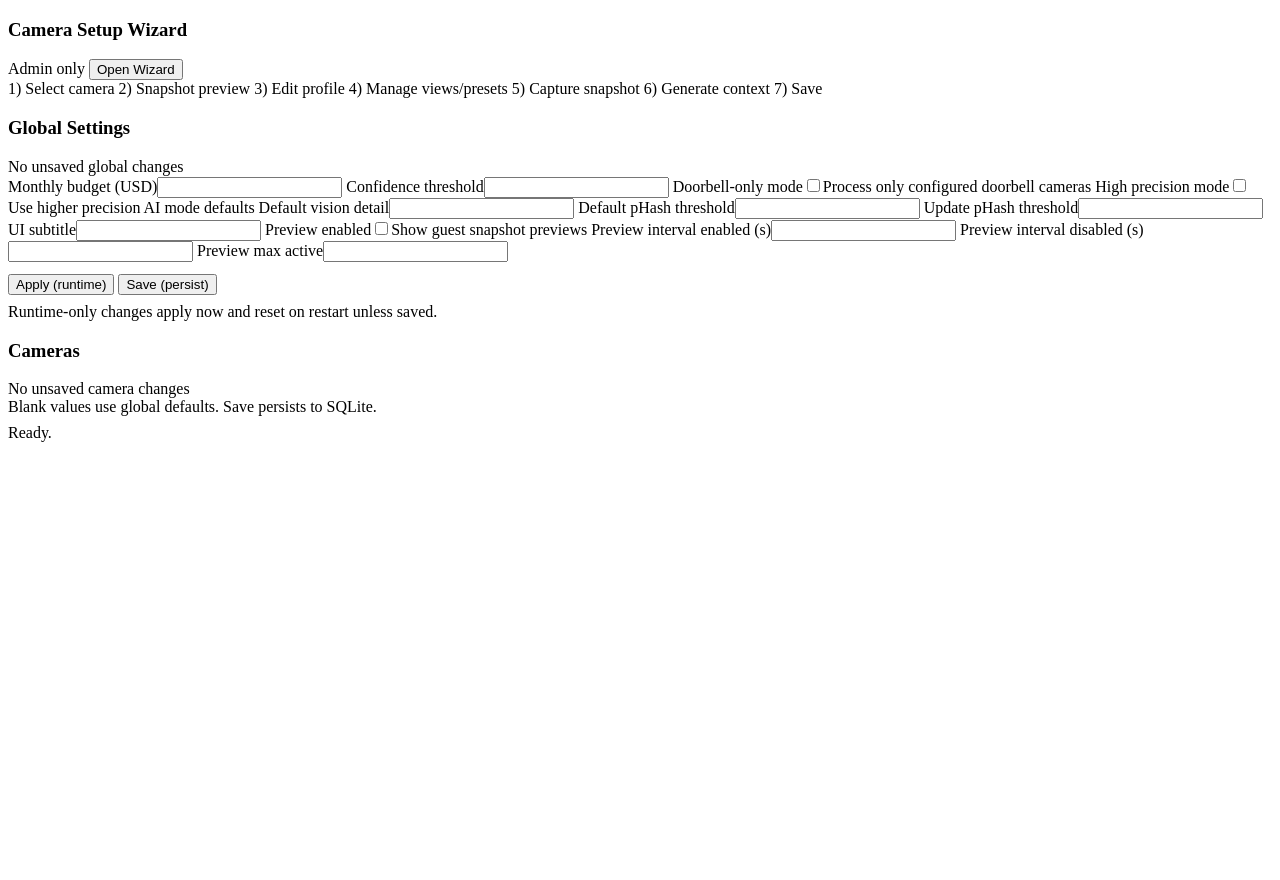
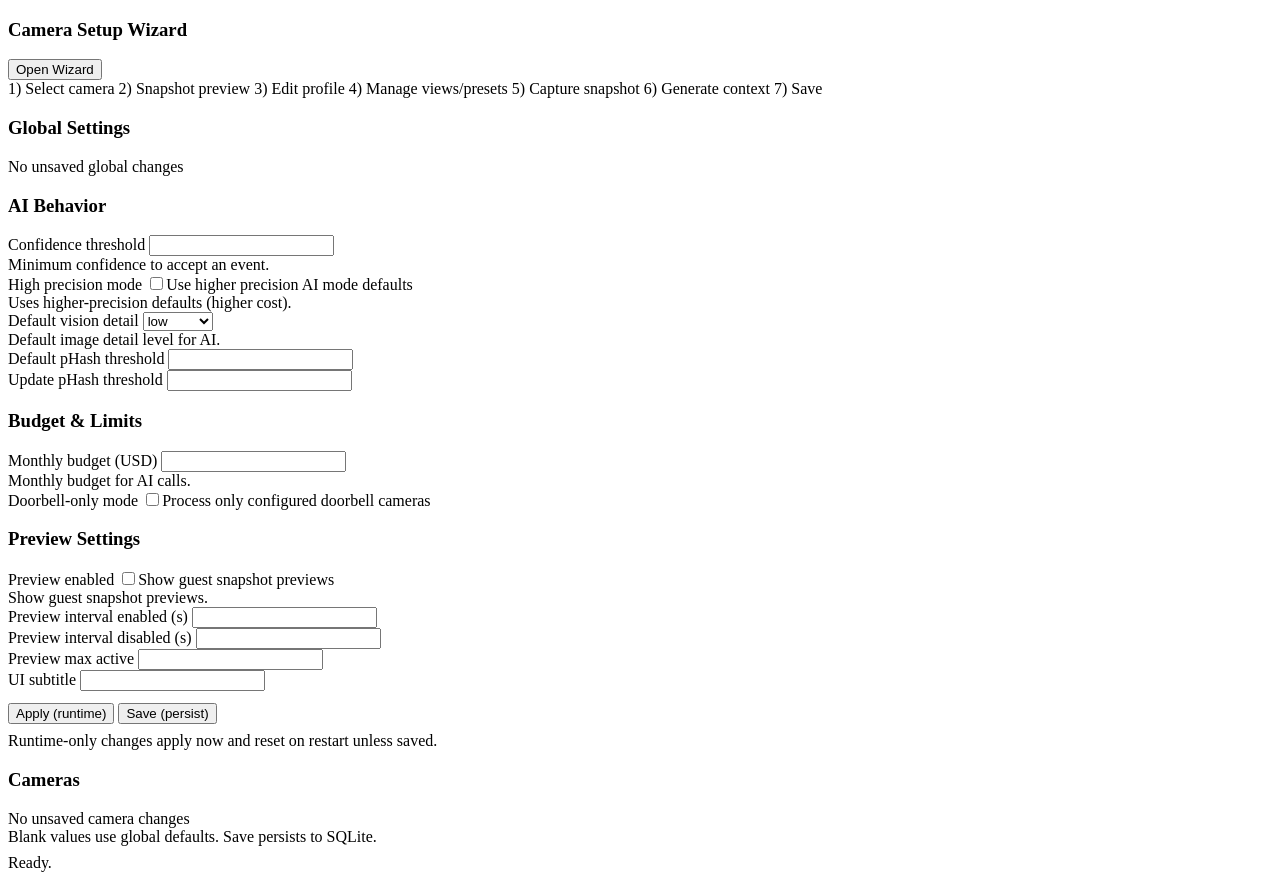
Before and after one commit to danhajduk/Synthia-Vision, a Python web app: template src/ui/templates/setup.html in a window 1280 px wide. Shown: the part 62-942 px from the top of the page. Before the commit the page ends 504 px from the top, so only its background shows below. Run offline with Jinja, Linux system fonts and the light colour scheme; the template is opened without the code that fills it, so the values that code supplies are empty.

Commit message:
ui(setup): compact global sections and remove setup noise

```diff
--- a/src/ui/templates/setup.html
+++ b/src/ui/templates/setup.html
@@ -20,10 +20,7 @@
         <div class="card">
           <div class="row">
             <h3>Camera Setup Wizard</h3>
-            <div class="row">
-              <span class="pill">Admin only</span>
-              <button class="btn primary" id="wizard-open-modal" type="button">Open Wizard</button>
-            </div>
+            <button class="btn primary" id="wizard-open-modal" type="button">Open Wizard</button>
           </div>
           <div class="sub">1) Select camera 2) Snapshot preview 3) Edit profile 4) Manage views/presets 5) Capture snapshot 6) Generate context 7) Save</div>
         </div>
@@ -33,19 +30,79 @@
             <h3>Global Settings</h3>
             <span id="unsaved-indicator" class="pill">No unsaved global changes</span>
           </div>
-          <div class="form-grid">
-            <label class="field-label">Monthly budget (USD)</label><input class="field" id="setting-budget.monthly_limit_usd" />
-            <label class="field-label">Confidence threshold</label><input class="field" id="setting-policy.defaults.confidence_threshold" />
-            <label class="field-label">Doorbell-only mode</label><label class="toggle"><input type="checkbox" id="setting-policy.modes.doorbell_only" /><span>Process only configured doorbell cameras</span></label>
-            <label class="field-label">High precision mode</label><label class="toggle"><input type="checkbox" id="setting-ai.modes.high_precision" /><span>Use higher precision AI mode defaults</span></label>
-            <label class="field-label">Default vision detail</label><input class="field" id="setting-ai.defaults.vision_detail" />
-            <label class="field-label">Default pHash threshold</label><input class="field" id="setting-policy.smart_update.phash_threshold_default" />
-            <label class="field-label">Update pHash threshold</label><input class="field" id="setting-policy.smart_update.phash_threshold_update" />
-            <label class="field-label">UI subtitle</label><input class="field" id="setting-ui.subtitle" />
-            <label class="field-label">Preview enabled</label><label class="toggle"><input type="checkbox" id="setting-ui.preview_enabled" /><span>Show guest snapshot previews</span></label>
-            <label class="field-label">Preview interval enabled (s)</label><input class="field" id="setting-ui.preview_enabled_interval_s" />
-            <label class="field-label">Preview interval disabled (s)</label><input class="field" id="setting-ui.preview_disabled_interval_s" />
-            <label class="field-label">Preview max active</label><input class="field" id="setting-ui.preview_max_active" />
+          <div class="setup-subsection">
+            <h3>AI Behavior</h3>
+            <div class="form-grid">
+              <div class="field-stack">
+                <label class="field-label">Confidence threshold</label>
+                <input class="field" id="setting-policy.defaults.confidence_threshold" />
+                <div class="sub">Minimum confidence to accept an event.</div>
+              </div>
+              <div class="field-stack">
+                <label class="field-label">High precision mode</label>
+                <label class="toggle"><input type="checkbox" id="setting-ai.modes.high_precision" /><span>Use higher precision AI mode defaults</span></label>
+                <div class="sub">Uses higher-precision defaults (higher cost).</div>
+              </div>
+              <div class="field-stack">
+                <label class="field-label">Default vision detail</label>
+                <select class="field" id="setting-ai.defaults.vision_detail">
+                  <option value="low">low</option>
+                  <option value="medium">medium</option>
+                  <option value="high">high</option>
+                </select>
+                <div class="sub">Default image detail level for AI.</div>
+              </div>
+              <div class="field-stack">
+                <label class="field-label">Default pHash threshold</label>
+                <input class="field" id="setting-policy.smart_update.phash_threshold_default" />
+              </div>
+              <div class="field-stack">
+                <label class="field-label">Update pHash threshold</label>
+                <input class="field" id="setting-policy.smart_update.phash_threshold_update" />
+              </div>
+            </div>
+          </div>
+
+          <div class="setup-subsection">
+            <h3>Budget & Limits</h3>
+            <div class="form-grid">
+              <div class="field-stack">
+                <label class="field-label">Monthly budget (USD)</label>
+                <input class="field" id="setting-budget.monthly_limit_usd" />
+                <div class="sub">Monthly budget for AI calls.</div>
+              </div>
+              <div class="field-stack">
+                <label class="field-label">Doorbell-only mode</label>
+                <label class="toggle"><input type="checkbox" id="setting-policy.modes.doorbell_only" /><span>Process only configured doorbell cameras</span></label>
+              </div>
+            </div>
+          </div>
+
+          <div class="setup-subsection">
+            <h3>Preview Settings</h3>
+            <div class="form-grid">
+              <div class="field-stack">
+                <label class="field-label">Preview enabled</label>
+                <label class="toggle"><input type="checkbox" id="setting-ui.preview_enabled" /><span>Show guest snapshot previews</span></label>
+                <div class="sub">Show guest snapshot previews.</div>
+              </div>
+              <div class="field-stack">
+                <label class="field-label">Preview interval enabled (s)</label>
+                <input class="field" id="setting-ui.preview_enabled_interval_s" />
+              </div>
+              <div class="field-stack">
+                <label class="field-label">Preview interval disabled (s)</label>
+                <input class="field" id="setting-ui.preview_disabled_interval_s" />
+              </div>
+              <div class="field-stack">
+                <label class="field-label">Preview max active</label>
+                <input class="field" id="setting-ui.preview_max_active" />
+              </div>
+              <div class="field-stack">
+                <label class="field-label">UI subtitle</label>
+                <input class="field" id="setting-ui.subtitle" />
+              </div>
+            </div>
           </div>
           <div class="row" style="margin-top:12px;">
             <button class="btn" id="settings-apply">Apply (runtime)</button>
```
Also changed, not shown: src/ui/static/app.css (+37 -0 lines).
